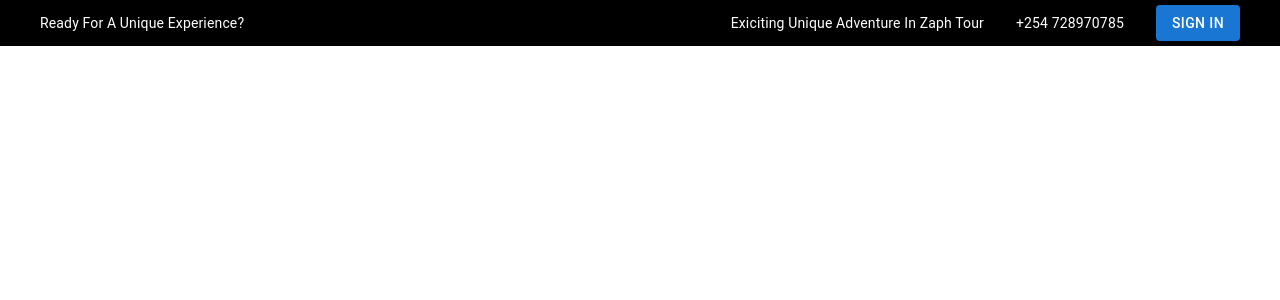
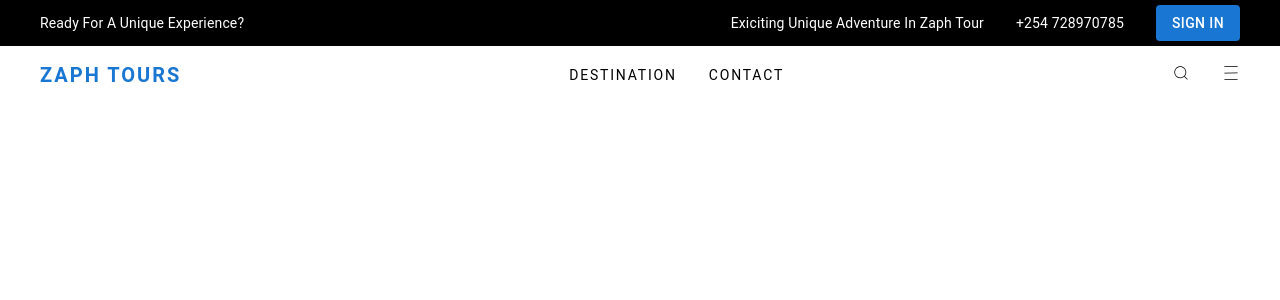
Before and after one commit to anthony-muuo/zaph-tours, a React (Vite) app: page / in a window 1280 px wide. Shown: the top 300 px of the page. Built offline with nearby package versions, Linux system fonts and the light colour scheme.

Commit message:
added react-router, react-icons and also added the Nav component

```diff
--- a/package.json
+++ b/package.json
@@ -14,7 +14,9 @@
     "@emotion/styled": "^11.14.1",
     "@mui/material": "^7.2.0",
     "react": "^19.1.0",
-    "react-dom": "^19.1.0"
+    "react-dom": "^19.1.0",
+    "react-icons": "^5.5.0",
+    "react-router": "^7.6.3"
   },
   "devDependencies": {
     "@eslint/js": "^9.25.0",
--- a/src/App.tsx
+++ b/src/App.tsx
@@ -1,8 +1,10 @@
 import Header from "./components/Header";
+import Nav from "./components/Nav";
 const App = () => {
   return (
     <div>
       <Header />
+      <Nav />
     </div>
   );
 };
--- /dev/null
+++ b/src/components/Nav.tsx
@@ -0,0 +1,83 @@
+import { Grid, Typography } from "@mui/material";
+import { CiMenuBurger, CiSearch } from "react-icons/ci";
+
+const Nav = () => {
+  return (
+    <Grid
+      paddingY={2}
+      paddingX={5}
+      container
+      sx={{ alignItems: "center", justifyContent: "space-between" }}
+    >
+      <Typography
+        variant="h4"
+        color="primary"
+        fontSize={"20px"}
+        sx={{
+          textTransform: "uppercase",
+          fontWeight: "bold",
+          letterSpacing: 2,
+        }}
+      >
+        Zaph Tours
+      </Typography>
+      <Grid
+        container
+        sx={{ alignItems: "center", justifyContent: "space-between" }}
+        spacing={4}
+      >
+        <Typography
+          letterSpacing={"1.8px"}
+          textTransform={"uppercase"}
+          fontSize={"14px"}
+          sx={{
+            cursor: "pointer",
+            "&:hover": {
+              textDecoration: "underline",
+            },
+          }}
+        >
+          Destination
+        </Typography>
+        <Typography
+          letterSpacing={"1.8px"}
+          textTransform={"uppercase"}
+          fontSize={"14px"}
+          sx={{
+            cursor: "pointer",
+            "&:hover": {
+              textDecoration: "underline",
+            },
+          }}
+        >
+          Contact
+        </Typography>
+      </Grid>
+      <Grid
+        container
+        sx={{ alignItems: "center", justifyContent: "space-between" }}
+        spacing={4}
+      >
+        <Typography
+          fontSize={"18px"}
+          sx={{
+            cursor: "pointer",
+          }}
+        >
+          <CiSearch />
+        </Typography>
+        <Typography
+          fontSize={"18px"}
+          sx={{
+            cursor: "pointer",
+          }}
+          fontWeight={"700"}
+        >
+          <CiMenuBurger />
+        </Typography>
+      </Grid>
+    </Grid>
+  );
+};
+
+export default Nav;
--- a/src/index.css
+++ b/src/index.css
@@ -3,3 +3,6 @@
   padding: 0;
   box-sizing: border-box;
 }
+body {
+  font-family: "Roboto, sans-serif";
+}
```
Also changed, not shown: 1 other file (tests, documents, lock files or other folders).
